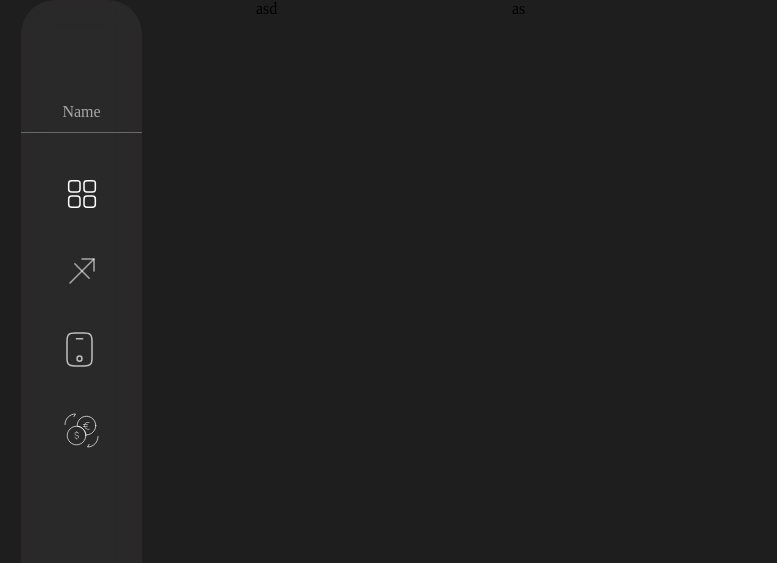
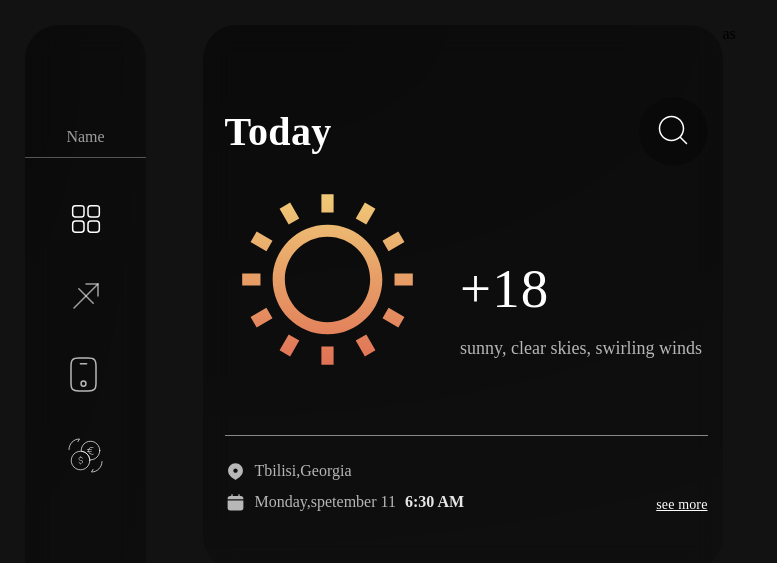
Before and after one commit to Gdzelishviliv/final-exam, a plain HTML site: page index.html in a window 1280 px wide. Shown: the top 563 px of the page, without its empty margins (0-777 px from the left). Drawn offline with Linux system fonts and the light colour scheme.

Commit message:
added some features

```diff
--- a/app.js
+++ b/app.js
@@ -3,5 +3,6 @@ document.addEventListener('DOMContentLoaded', function () {
 
     dayNightBtn.addEventListener('click', function () {
         document.body.classList.toggle('day-mode');
+        dayNightBtn.classList.toggle('active');
     });
 });
--- a/index.html
+++ b/index.html
@@ -23,7 +23,36 @@
                 <button class="settings-btn"></button>
             </div>
         </div>
-        <div class="today">asd</div>
+        <div class="today">
+            <div class="today-head">
+                <h1>Today</h1>
+                <button class="search-btn"><img src="./photos/search-icn.svg" alt=""></button>
+            </div>
+            <div class="today-img-div">
+                <img src="./images/Sunny.svg" alt="weather">
+                <div>
+                    <h2>+18</h2>
+                    <p>
+                        sunny, clear skies,
+                        swirling winds
+                    </p>
+                </div>
+            </div>
+            <div class="today-second-part">
+                <div>
+                    <div class="location">
+                        <span class="location-icn"></span>
+                        <span>Tbilisi,Georgia</span>
+                    </div>
+                    <div class="calendar">
+                        <span class="calendar-icn"></span>
+                        <span>Monday,spetember 11</span>
+                        <span id="hours">6:30 AM</span>
+                    </div>
+                </div>
+                <a href="#">see more</a>
+            </div>
+        </div>
         <div class="highlights">as</div>
         <div class="forecast">as</div>
         <div class="advertising">as</div>
--- a/style.css
+++ b/style.css
@@ -2,8 +2,8 @@
     box-sizing: border-box;
 }
 body{
-    margin: 0;
-    background: rgb(31, 30, 30);
+    margin: 25px;
+    background: #121212;
 }
 .grid-container {
     display: grid;
@@ -23,9 +23,9 @@ body{
     gap: 342px;
     width: 121px;
     border-radius: 34px;
-    background: rgba(255, 255, 255, 0.05);
+    background: radial-gradient(344.65% 167.74% at 0% 0%, rgba(0, 0, 0, 0.39) 0%, rgba(0, 0, 0, 0.00) 100%);
+    height: 1030px;
     backdrop-filter: blur(14px);
-    margin-left: 21px;
     text-align: center;
 }
 .header-part-1{
@@ -93,6 +93,7 @@ body{
     background: url(./photos/night-theme-icn.svg);
     background-repeat: no-repeat;
     cursor: pointer;
+    transition: background 0.3s ease;
 }
 .settings-btn{
     background: url(./photos/setting-icn.svg);
@@ -106,13 +107,97 @@ body{
 }
 .day-mode {
     background: gray;
+}
+
+.day-night-btn.active{
     background: url(./photos/day-theme-icn.svg);
     background-repeat: no-repeat;
-    width: 84px;
-    height: 38px;
+
 }
-
-.day-night-btn:focus-within{
-    background: url(./photos/day-theme-icn.svg);
+.today{
+    padding: 56px 15px 57px 22px;
+    width: 520px;
+    border-radius: 34px;
+    background: radial-gradient(344.65% 167.74% at 0% 0%, rgba(0, 0, 0, 0.39) 0%, rgba(0, 0, 0, 0.00) 100%);
+    backdrop-filter: blur(14px);
+}
+.today-img-div{
+    display: flex;
+    justify-content: center;
+    align-items: flex-end;
+    color: white;
+    gap: 35px;
+    border-bottom: 0.5px solid #FFFFFF80;
+    padding-bottom: 58px;
+}
+.today-img-div p{
+    color:#FFFFFFB2;
+    font-size: 18px;
+    font-weight: 400;
+}
+.today-head{
+    display: flex;
+    justify-content: space-between;
+    color: #FFF;
+    font-family: Poppins;
+    font-size: 20px;
+    font-style: normal;
+    font-weight: 400;
+    line-height: normal;
+    letter-spacing: 0.4px;
+    align-items: center;
+}
+.search-btn{
+    width: 69px;
+    height: 69px;
+    border-radius: 34.5px;
+    background: rgba(0, 0, 0, 0.30);
+    border: transparent;
+    cursor: pointer;
+}
+.today-img-div h2{
+    font-size: 55px;
+    letter-spacing: 1.1px;
+    font-weight: 400;
+    margin: 0;
+}
+.today-second-part{
+    display: flex;
+    justify-content: space-between;
+    align-items: end;
+    color: #FFFFFFB2;
+    margin-top: 25px;
+}
+a{
+    color: #FFF;
+    font-size: 14px;
+    font-weight: 400;
+    letter-spacing: 0.14px;
+}
+#hours{
+    color: rgba(255, 255, 255, 0.90);
+    font-size: 16px;
+    font-style: normal;
+    font-weight: 600;
+    line-height: normal;
+}
+.location-icn{
+    background: url(./photos/location-icn.svg);
     background-repeat: no-repeat;
+    width: 21px;
+    height: 21px;
 }
+.location,
+.calendar{
+    display: flex;
+    align-items: center;
+    gap: 9px;
+}
+.calendar-icn{
+    background: url(./photos/calendar-icn.svg);
+    height: 21px;
+    width: 21px;
+}
+.location{
+    margin-bottom: 10px;
+}
```
Also changed, not shown: images/Sunny.svg (added), photos/calendar-icn.svg (added), photos/location-icn.svg (added), photos/search-icn.svg (added).
